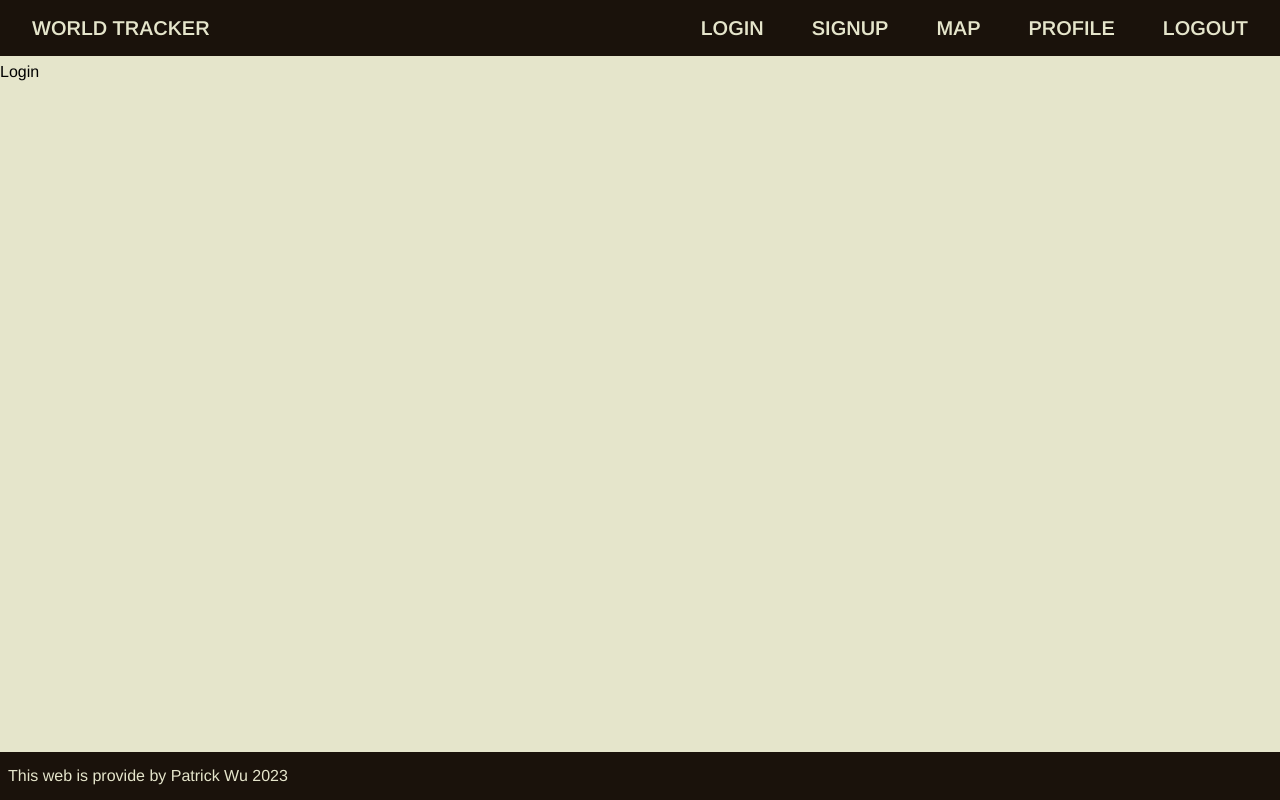
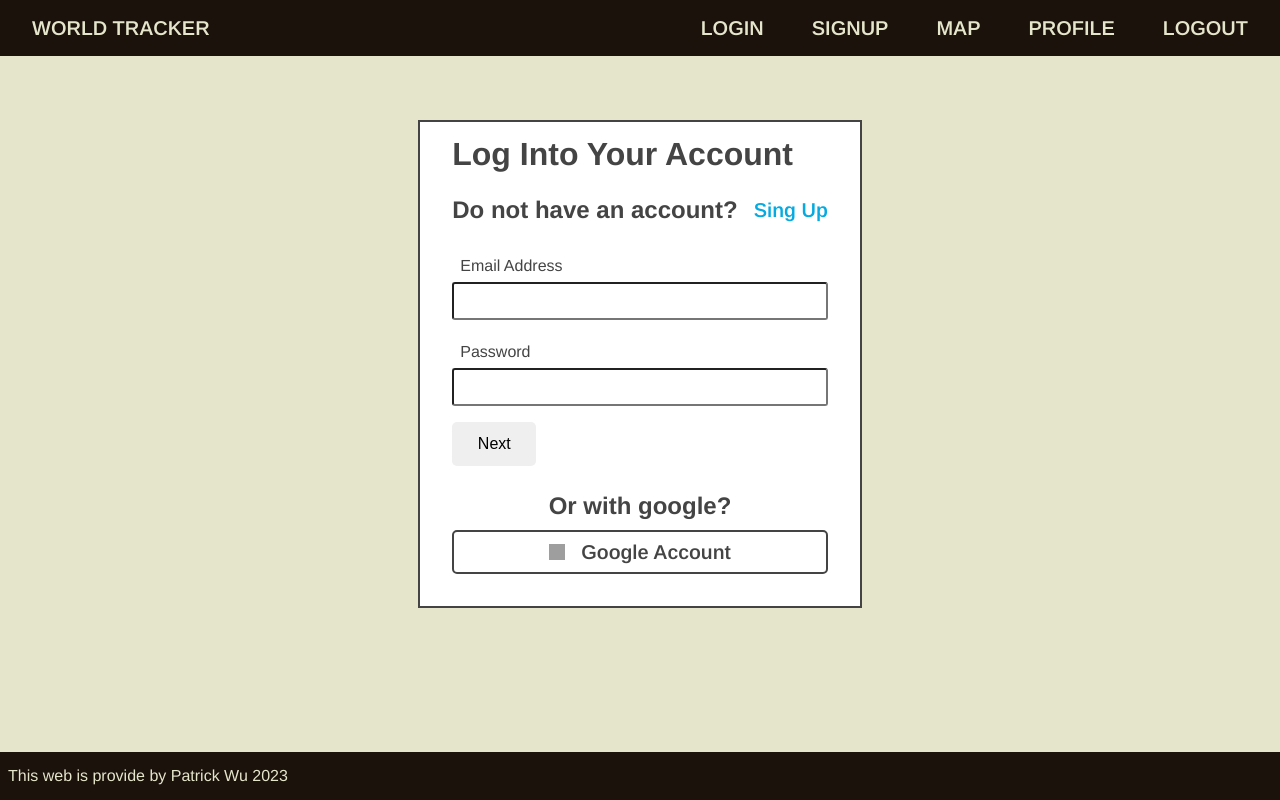
Before and after one commit to a10115101/world-tracker, a React app in the folder frontend/: page /login in a window 1280 px wide. Built offline with nearby package versions, Linux system fonts and the light colour scheme; grey boxes are pictures that could not be loaded; the HTML template or start-up script is replaced by a standard one.

Commit message:
add and style login page

```diff
--- a/frontend/src/index.css
+++ b/frontend/src/index.css
@@ -21,3 +21,19 @@ body {
   color: black;
   line-height: 2;
 }
+
+input,
+textarea {
+  width: 100%;
+  padding: 0.5rem 0.5rem;
+  font-family: inherit;
+  font-size: 1rem;
+  border-radius: 3px;
+  /* background-color: var(--color-light0); */
+  transition: all 0.2s;
+}
+
+input:focus {
+  outline: none;
+  background-color: #ffffff;
+}
--- a/frontend/src/pages/Homepage.jsx
+++ b/frontend/src/pages/Homepage.jsx
@@ -20,7 +20,7 @@ function Homepage() {
         <img
           src="/background.jpg"
           alt="background"
-          style={{ maxWidth: "800px" }}
+          style={{ maxWidth: "800px", borderRadius: "5px" }}
         />
       </section>
     </main>
--- a/frontend/src/pages/Login.jsx
+++ b/frontend/src/pages/Login.jsx
@@ -1,5 +1,51 @@
+import { Link } from "react-router-dom";
+
+import styles from "./Login.module.css";
+
 function Login() {
-  return <div>Login</div>;
+  return (
+    <main className={styles.login}>
+      <form className={styles.form}>
+        <div>
+          <h1>Log Into Your Account</h1>
+        </div>
+
+        <div className={styles.rowSingup}>
+          <h2>Do not have an account?</h2>
+          <Link to="/signup">Sing Up</Link>
+        </div>
+
+        <div className={styles.row}>
+          <label htmlFor="email">
+            <i className="fa-solid fa-envelope" />
+            Email Address
+          </label>
+          <input id="email" type="email" />
+        </div>
+
+        <div className={styles.row}>
+          <label htmlFor="password">
+            <i className="fa-solid fa-key" />
+            Password
+          </label>
+          <input id="password" type="password" />
+        </div>
+
+        <button className={styles.btn}>Next</button>
+
+        <div className={styles.rowDivision}>
+          <h2>Or with google?</h2>
+        </div>
+
+        <div className={styles.rowLink}>
+          <Link>
+            <img src="https://img.icons8.com/color/16/000000/google-logo.png" />
+            <span>Google Account</span>
+          </Link>
+        </div>
+      </form>
+    </main>
+  );
 }
 
 export default Login;
--- /dev/null
+++ b/frontend/src/pages/Login.module.css
@@ -0,0 +1,75 @@
+.login {
+  display: flex;
+  flex-direction: column;
+  justify-content: center;
+  align-items: center;
+  margin-top: 4rem;
+}
+
+.form {
+  padding: 0rem 2rem;
+  background-color: #ffffff;
+  color: #444444;
+  border: #444444 solid 2px;
+}
+
+.rowSingup {
+  display: flex;
+  align-items: center;
+}
+
+.rowSingup a:link,
+.rowSingup a:visited {
+  color: #05aae1;
+  text-decoration: none;
+  font-size: 1.25rem;
+  font-weight: 600;
+  margin-left: 1rem;
+}
+
+.row {
+  display: flex;
+  flex-direction: column;
+  margin: 1rem 0rem;
+}
+
+.row i {
+  padding-right: 0.5rem;
+}
+
+.btn {
+  padding: 0.8rem 1.6rem;
+  font-size: 1rem;
+  border: none;
+  border-radius: 5px;
+  cursor: pointer;
+}
+
+.rowDivision {
+  text-align: center;
+  margin-top: 1rem;
+}
+
+.rowLink a:link,
+.rowLink a:visited {
+  color: #444444;
+  border: solid 2px #444444;
+  text-decoration: none;
+  font-size: 1.25rem;
+  font-weight: 600;
+  border-radius: 5px;
+  width: 100%;
+  display: flex;
+  justify-content: center;
+  align-items: center;
+  margin-bottom: 2rem;
+}
+
+.rowLink img {
+  height: 16px;
+  width: 16px;
+}
+
+.rowLink span {
+  padding-left: 1rem;
+}
```
